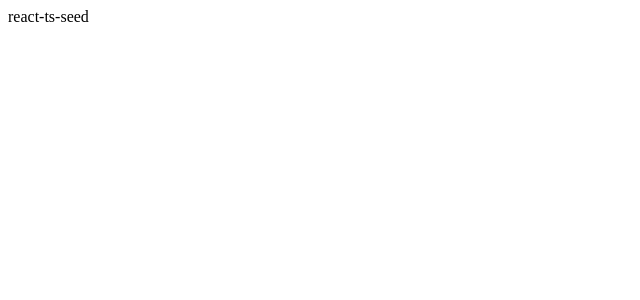
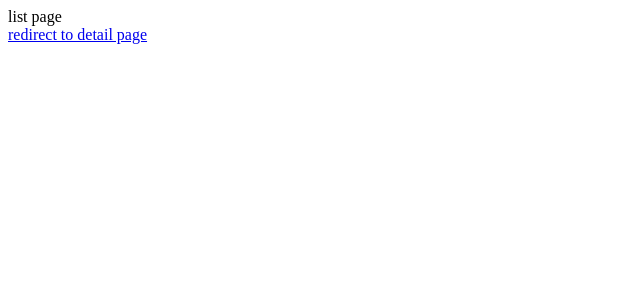
Before and after one commit to marcosun/react-ts-seed, a React app: page / in a window 1280 px wide. Shown: the top 300 px of the page, without its empty margins (0-640 px from the left). Built offline with nearby package versions, Linux system fonts and the light colour scheme; the HTML template or start-up script is replaced by a standard one.

Commit message:
[router] Lazy loading router.

```diff
--- a/package.json
+++ b/package.json
@@ -15,11 +15,13 @@
   "license": "MIT",
   "dependencies": {
     "react": "^16.12.0",
-    "react-dom": "^16.12.0"
+    "react-dom": "^16.12.0",
+    "react-router-dom": "^5.1.2"
   },
   "devDependencies": {
     "@types/react": "^16.9.19",
     "@types/react-dom": "^16.9.5",
+    "@types/react-router-dom": "^5.1.3",
     "clean-webpack-plugin": "^3.0.0",
     "html-webpack-plugin": "^3.2.0",
     "html-webpack-template": "^6.2.0",
--- a/src/app.tsx
+++ /dev/null
@@ -1,5 +0,0 @@
-import React from 'react';
-
-export default function () {
-  return <div>react-ts-seed</div>;
-}
--- a/src/index.tsx
+++ b/src/index.tsx
@@ -1,8 +1,8 @@
-import React from "react";
-import ReactDOM from "react-dom";
-import App from './app';
+import React from 'react';
+import ReactDOM from 'react-dom';
+import Router from './router';
 
 ReactDOM.render(
-  <App />,
-  document.getElementById("app")
+  <Router />,
+  document.getElementById('app')
 );
--- /dev/null
+++ b/src/pages/Detail.tsx
@@ -0,0 +1,11 @@
+import React from 'react';
+import { Link } from 'react-router-dom';
+
+export default function () {
+  return (
+    <div>
+      <div>detail page</div>
+      <Link to="/">redirect to list page</Link>
+    </div>
+  );
+}
--- /dev/null
+++ b/src/pages/List.tsx
@@ -0,0 +1,11 @@
+import React from 'react';
+import { Link } from 'react-router-dom';
+
+export default function () {
+  return (
+    <div>
+      <div>list page</div>
+      <Link to="/detail">redirect to detail page</Link>
+    </div>
+  );
+}
--- /dev/null
+++ b/src/router.tsx
@@ -0,0 +1,20 @@
+import React, { Suspense, lazy } from 'react';
+import { BrowserRouter as Router, Route } from 'react-router-dom';
+
+const List = lazy(() => import('./pages/List'));
+const Detail = lazy(() => import('./pages/Detail'));
+
+export default function () {
+  return (
+    <Router>
+      <Suspense fallback={<div>Loading...</div>}>
+        <Route exact path="/">
+          <List />
+        </Route>
+        <Route exact path="/detail">
+          <Detail />
+        </Route>
+      </Suspense>
+    </Router>
+  );
+}
--- a/tsconfig.json
+++ b/tsconfig.json
@@ -2,8 +2,8 @@
   "compilerOptions": {
     /* Basic Options */
     // "incremental": true,                   /* Enable incremental compilation */
-    "target": "ES5", /* Specify ECMAScript target version: 'ES3' (default), 'ES5', 'ES2015', 'ES2016', 'ES2017', 'ES2018', 'ES2019' or 'ESNEXT'. */
-    "module": "CommonJS", /* Specify module code generation: 'none', 'commonjs', 'amd', 'system', 'umd', 'es2015', or 'ESNext'. */
+    "target": "ES2015", /* Specify ECMAScript target version: 'ES3' (default), 'ES5', 'ES2015', 'ES2016', 'ES2017', 'ES2018', 'ES2019' or 'ESNEXT'. */
+    "module": "ESNext", /* Specify module code generation: 'none', 'commonjs', 'amd', 'system', 'umd', 'es2015', or 'ESNext'. */
     // "lib": [],                             /* Specify library files to be included in the compilation. */
     "allowJs": true, /* Allow javascript files to be compiled. */
     // "checkJs": true,                       /* Report errors in .js files. */
--- a/webpack/webpack.common.js
+++ b/webpack/webpack.common.js
@@ -11,6 +11,7 @@ module.exports = {
   externals: {
     react: 'React',
     'react-dom': 'ReactDOM',
+    'react-router-dom': 'ReactRouterDOM',
   },
 
   output: {
@@ -53,6 +54,9 @@ module.exports = {
       }, {
         src: 'https://unpkg.com/react-dom@16.12.0/umd/react-dom.production.min.js',
         crossorigin: true,
+      }, {
+        src: 'https://unpkg.com/react-router-dom@5.1.2/umd/react-router-dom.min.js',
+        crossorigin: true,
       }],
     }),
   ],
@@ -67,7 +71,7 @@ module.exports = {
         vendors: {
           name: 'vendors',
           test: /[\\/]node_modules[\\/]/,
-          priority: -20,
+          priority: -10,
         },
       },
     },
```
Also changed, not shown: 1 other file (tests, documents, lock files or other folders).
